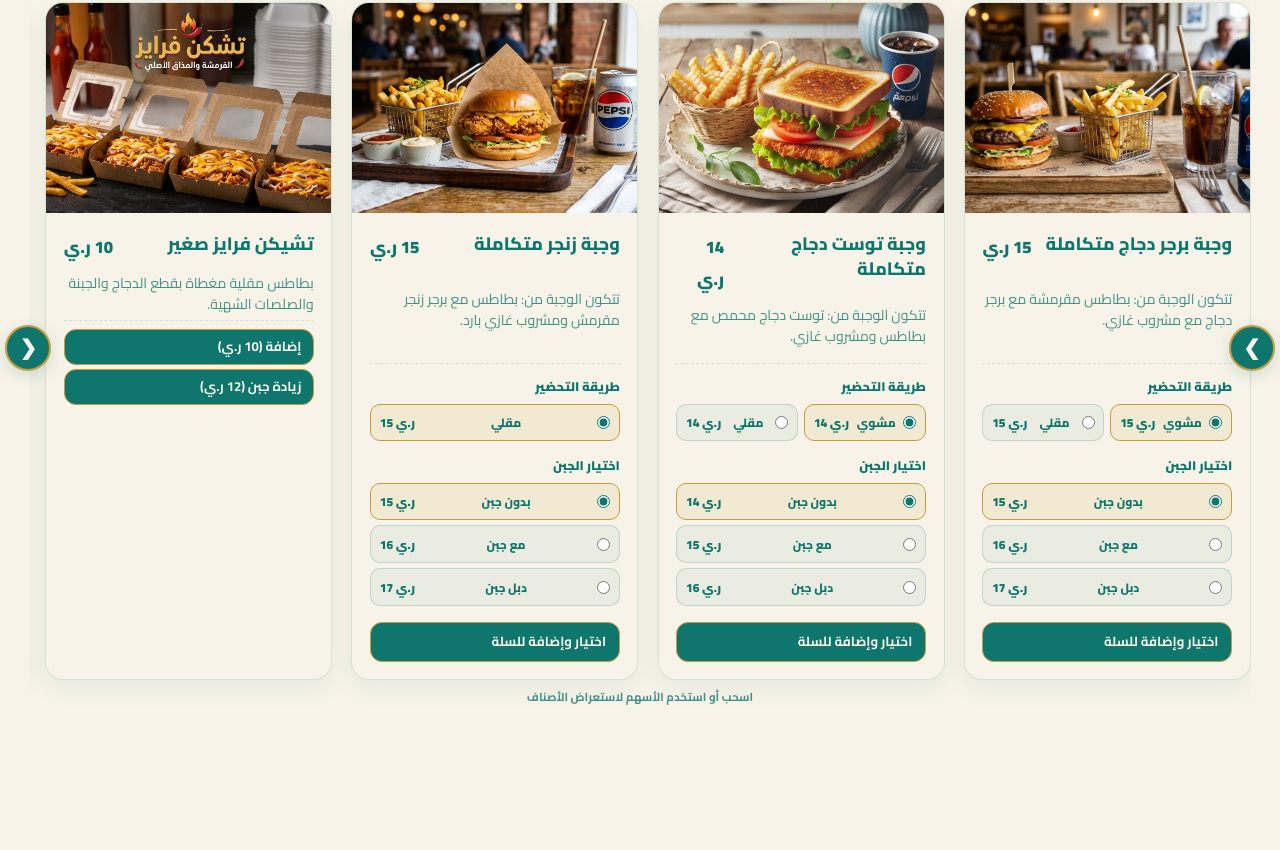
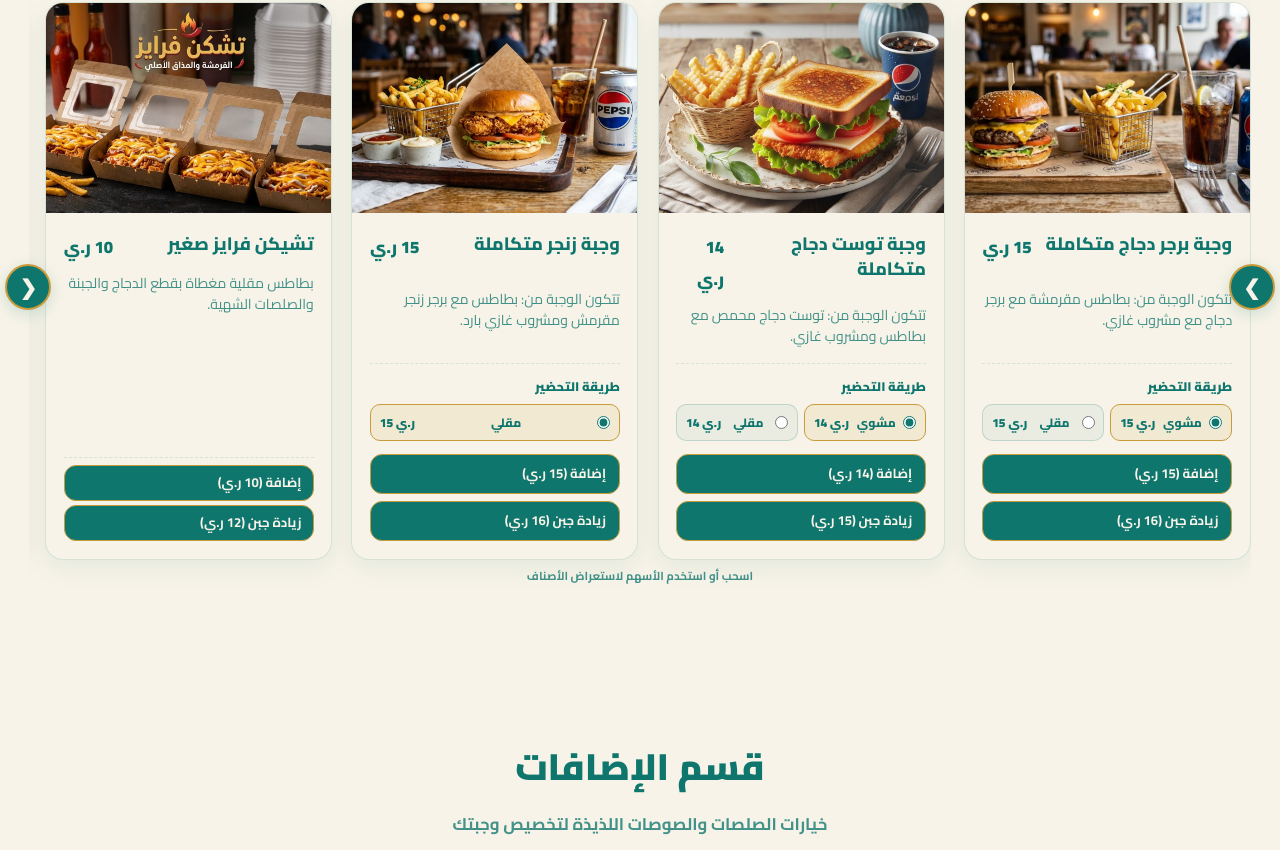
Before and after one commit to sabrrassam/Al_Quoz, a plain HTML site: page index.html in a window 1280 px wide. Shown: the part 5141-5991 px from the top of the page. Drawn offline with Linux system fonts and the light colour scheme.

Commit message:
Update index.html

```diff
--- a/index.html
+++ b/index.html
@@ -331,10 +331,10 @@
     #drinks .btn-add.added { background: var(--secondary); color: var(--primary); box-shadow: 0 0 0 3px rgba(200, 155, 60, 0.2); transform: scale(1.04); }
     .card-footer.card-choices { flex-direction: column; align-items: stretch; gap: 7px; }
     .card-choices .choice-chip { display: flex; flex: 0 0 auto; align-items: center; justify-content: space-between; width: 100%; min-width: 0; min-height: 40px; padding: 0.55rem 0.8rem; border-radius: 12px; text-align: right; line-height: 1.35; }
-    #meals .card[data-item-id^="تشيكن فرايز"] .card-content { justify-content: flex-start; }
+    #meals .card[data-item-id^="تشيكن فرايز"] .card-content { justify-content: space-between; }
     #meals .card[data-item-id^="تشيكن فرايز"] .item-desc { margin-bottom: 0.35rem; }
-    #meals .card[data-item-id^="تشيكن فرايز"] .card-footer { padding-top: 0.45rem; }
-    #meals .card[data-item-id^="تشيكن فرايز"] .card-footer.card-choices { gap: 4px; }
+    #meals .card[data-item-id^="تشيكن فرايز"] .card-footer { padding-top: 0.45rem; margin-top: auto; }
+    #meals .card[data-item-id^="تشيكن فرايز"] .card-footer.card-choices { flex-direction: column; align-items: stretch; gap: 4px; }
     #meals .card[data-item-id^="تشيكن فرايز"] .card-choices .choice-chip { min-height: 36px; padding: 0.45rem 0.7rem; }
     .choice-price { direction: ltr; white-space: nowrap; color: var(--secondary); font-weight: 900; }
     .card-prep-group { width: 100%; margin: 0 0 0.35rem; padding: 0; border: 0; }
@@ -1860,6 +1860,22 @@
       openCustomizeModal(itemId, itemPricing.single, null, presetOptions);
     }
 
+    function openMealChoiceItem(itemId, prepChoice, withCheese) {
+      const itemPricing = BRANCH_DATA.prices[itemId];
+      const basePrice = itemPricing?.base ?? itemPricing?.single;
+      if (basePrice === undefined || (withCheese && itemPricing.cheese === undefined)) {
+        console.warn('Missing meal pricing:', itemId);
+        return;
+      }
+
+      const presetOptions = { hideCheese: true, hideCooking: Boolean(prepChoice) };
+      if (withCheese) {
+        const cheeseExtra = itemPricing.cheese - basePrice;
+        presetOptions.cheeseChoice = `مع جبن (+${cheeseExtra} ر.ي)`;
+      }
+      openCustomizeModal(itemId, basePrice, prepChoice, presetOptions);
+    }
+
     function getOptionExtraPrice(option) {
       const match = option?.match(/\+\s*(\d+(?:\.\d+)?)\s*ر\.ي/);
       return match ? Number(match[1]) : 0;
@@ -2710,12 +2726,14 @@
         .filter(Boolean)
         .map(match => match[1]);
       const prepChoices = [...new Set(existingPrepChoices)];
+      const hasMealCheeseChoices = card.closest('#meals') &&
+        ['وجبة برجر دجاج متكاملة', 'وجبة توست دجاج متكاملة', 'وجبة زنجر متكاملة'].includes(itemId) &&
+        itemPricing.cheese !== undefined;
       const groupId = `card-choice-${itemId}`;
       footer.replaceChildren();
       footer.classList.add('card-choices');
 
       let selectedPrep = prepChoices[0] || null;
-      let selectedCheese = 'بدون جبن';
       if (prepChoices.length) {
         const prepGroup = document.createElement('fieldset');
         prepGroup.className = 'card-prep-group';
@@ -2739,6 +2757,22 @@
         footer.appendChild(prepGroup);
       }
 
+      if (hasMealCheeseChoices) {
+        [
+          ['إضافة', basePrice, false],
+          ['زيادة جبن', itemPricing.cheese, true]
+        ].forEach(([label, price, withCheese]) => {
+          const button = document.createElement('button');
+          button.type = 'button';
+          button.className = 'btn-add choice-chip';
+          button.textContent = `${label} (${price} ر.ي)`;
+          button.addEventListener('click', () => openMealChoiceItem(itemId, selectedPrep, withCheese));
+          footer.appendChild(button);
+        });
+        return;
+      }
+
+      let selectedCheese = 'بدون جبن';
       const cheeseGroup = document.createElement('fieldset');
       cheeseGroup.className = 'card-prep-group card-cheese-options';
       const cheeseTitle = document.createElement('legend');
```
